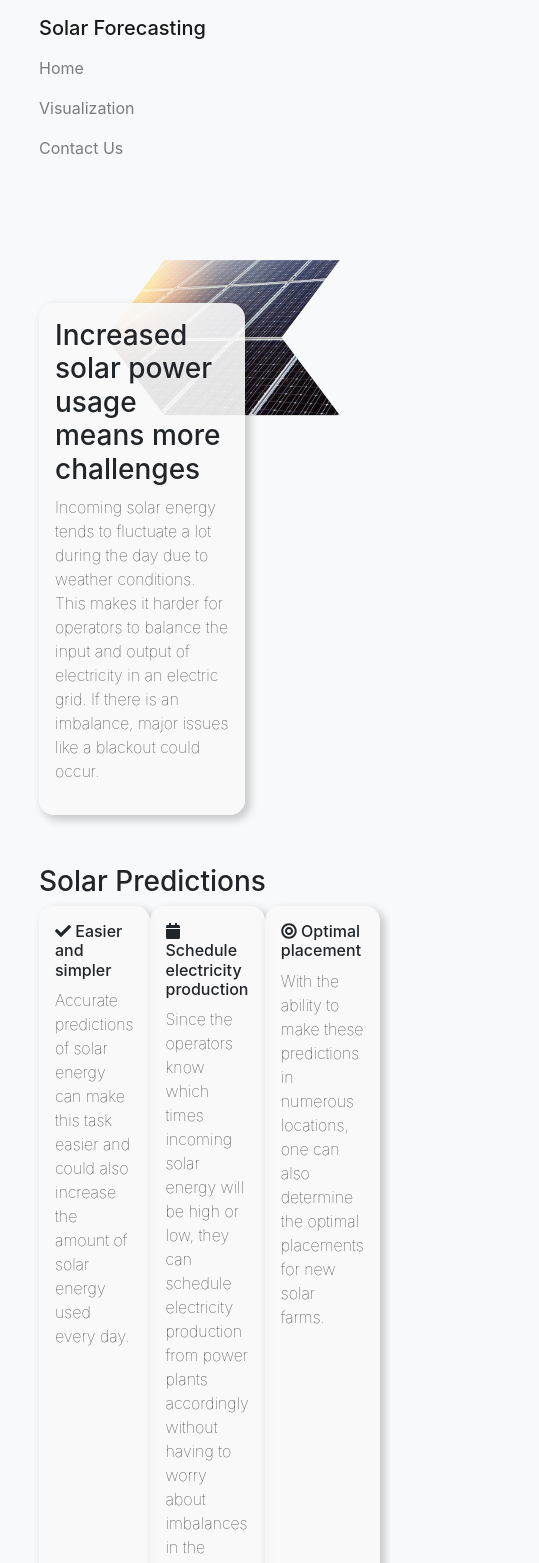
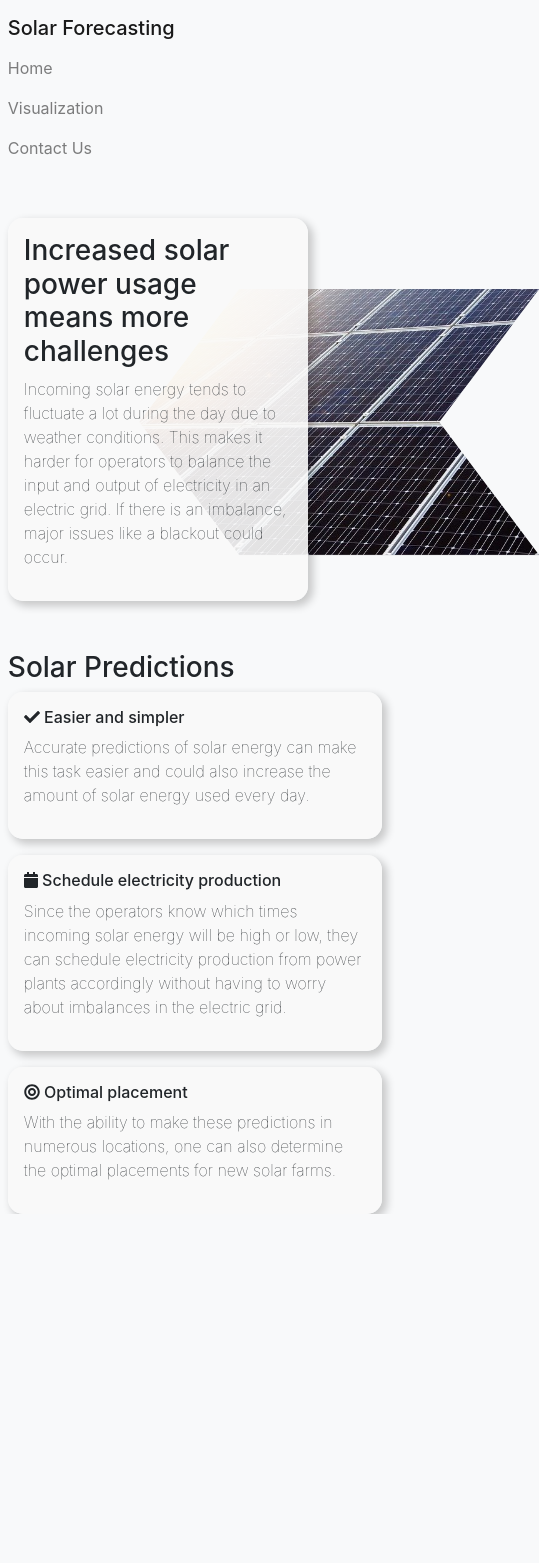
Before and after one commit to gt-big-data/solar-forecasting, a React (Create React App) app in the folder data-viz/solar-forecasting/: page / in a window 390 px wide. Shown: the top 1563 px of the page, 539 px wide, since content can reach past the window. After the commit the page ends 1214 px from the top, so only its background shows below. Built offline with nearby package versions, Linux system fonts and the light colour scheme.

Commit message:
More responsive title page

```diff
--- a/data-viz/solar-forecasting/src/App.css
+++ b/data-viz/solar-forecasting/src/App.css
@@ -1,11 +1,11 @@
 html {
-  background-color: var(--off-white);
+  background-color: var(--offWhite);
 }
 
 .App {
-  background-color: var(--off-white);
+  background-color: var(--offWhite);
 }
 
 .page-content {
-  margin: 0 10vw;
+  margin: 0 var(--sideMargin);
 }
--- a/data-viz/solar-forecasting/src/components/NavigationBar.jsx
+++ b/data-viz/solar-forecasting/src/components/NavigationBar.jsx
@@ -5,7 +5,7 @@ export default class Navbar extends Component {
 
   render() {
     return (
-      <nav className="navbar navbar-light bg-light navbar-expand-lg" style={{padding: '.5rem 10vw'}}>
+      <nav className="navbar navbar-light bg-light navbar-expand-sm" style={{padding: '.5rem var(--sideMargin)', zIndex: '2'}}>
         <Link to="/" className="navbar-brand mb-0 h1">Solar Forecasting</Link>
         <div className="collpase navbar-collapse">
           <ul className="navbar-nav mr-auto">
--- a/data-viz/solar-forecasting/src/components/SolarTitle.css
+++ b/data-viz/solar-forecasting/src/components/SolarTitle.css
@@ -1,19 +1,22 @@
 .content>img {
   max-width: 60%;
+  min-width: 400px;
   position: absolute;
-  top: 40%;
-  right: 50px;
+  top: calc(40% + var(--navBarOffset));
+  right: calc(5vw - var(--navBarOffset) * 2);
   transform: translateY(-50%);
-  clip-path: polygon(100% 0%, 75% 50%, 100% 100%, 25% 100%, 0% 50%, 25% 0%);}
+  clip-path: polygon(100% 0%, 75% 50%, 100% 100%, 25% 100%, 0% 50%, 25% 0%);
+}
 
 .content {
-  margin: 15vh 0 0 0;
+  margin: calc(15vh - var(--navBarOffset)) 0 0 0;
   font-weight: 100;
 }
 
 .title-blurb {
   margin-bottom: 50px;
-  max-width: 66%;
+  width: 66%;
+  min-width: 300px;
   position: relative;
   padding: 1rem;
   border-radius: 15px;
@@ -21,12 +24,13 @@
 }
 
 .flex-container {
-  display: flex;
-  justify-content: space-between;
+  display: grid;
+  grid-template-columns: repeat(auto-fit, minmax(250px, 1fr));
+  gap: 1rem;
 }
 
 .home-card {
-  flex-basis: 32%;
+  flex-basis: 30%;
   padding: 1rem;
   background-color: rgba(250, 250, 250, .9);
 }
--- a/data-viz/solar-forecasting/src/index.css
+++ b/data-viz/solar-forecasting/src/index.css
@@ -1,5 +1,7 @@
 :root {
-  --off-white: #f8f9fa;
+  --offWhite: #f8f9fa;
+  --sideMargin: 2vw;
+  --navBarOffset: 10vh;
 }
 body {
   margin: 0;
@@ -14,3 +16,15 @@ code {
   font-family: source-code-pro, Menlo, Monaco, Consolas, 'Courier New',
     monospace;
 }
+
+@media (min-width: 576px) {
+  :root {
+    --navBarOffset: 0vh;
+  }
+}
+
+@media (min-width: 1080px) {
+  :root {
+    --sideMargin: 10vw;
+  }
+}
```
